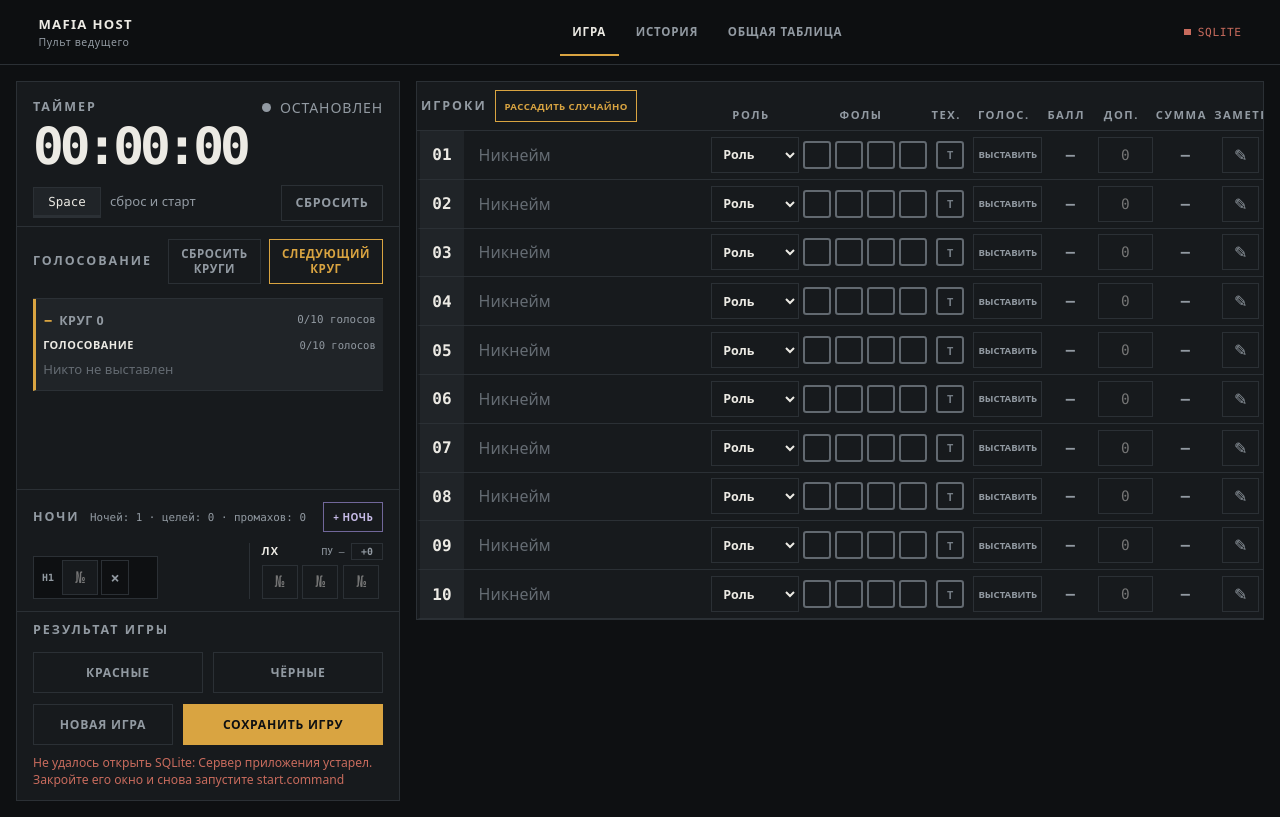
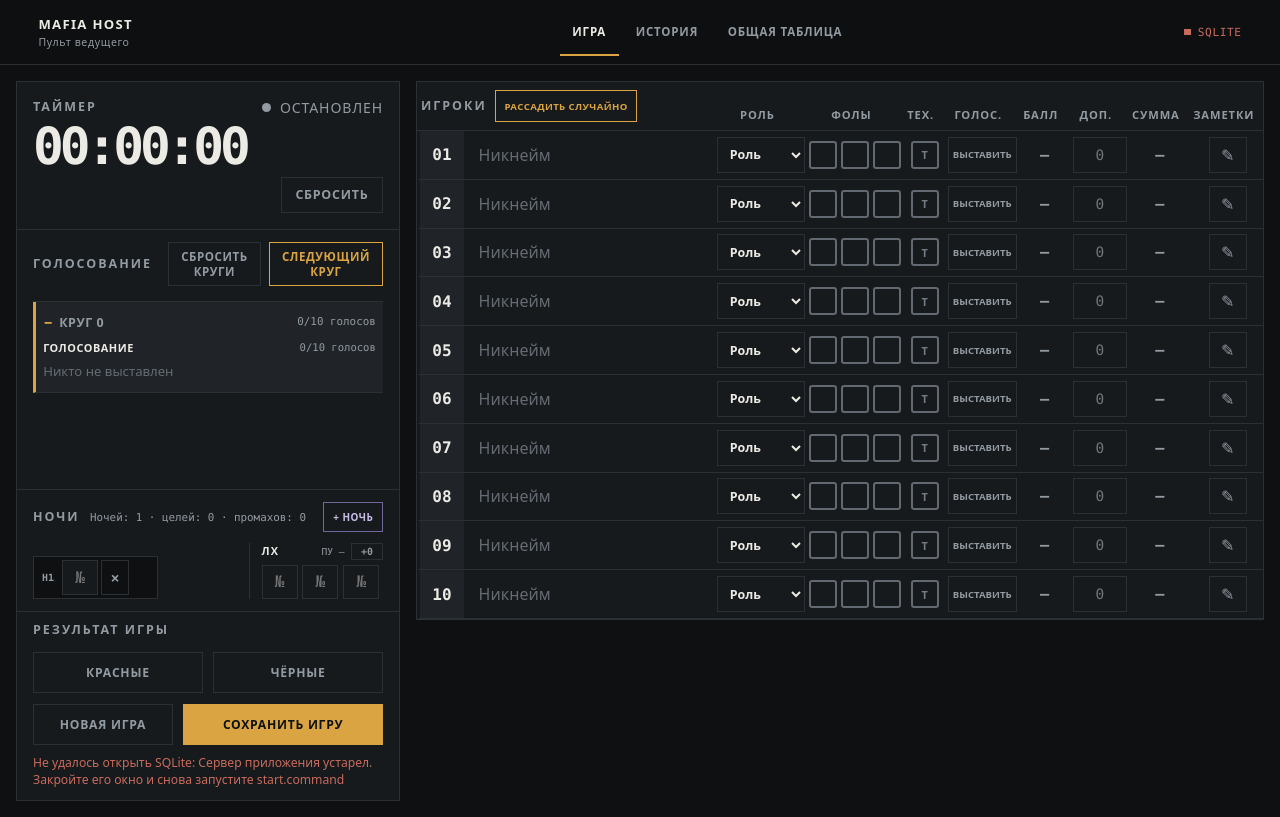
Before and after one commit to voprosovnety/mafia-host, a website with bundled scripts: page index.html in a window 1280 px wide. Built offline with nearby package versions, Linux system fonts and the light colour scheme; files whose address does not match are found by name.

Commit message:
Polish live game controls

```diff
--- a/index.html
+++ b/index.html
@@ -34,7 +34,6 @@
               <span id="timer-state-text">Остановлен</span>
             </p>
             <div class="timer-actions">
-              <p class="timer-hint"><kbd>Space</kbd> сброс и старт</p>
               <button class="reset-button" id="reset-timer" type="button">Сбросить</button>
             </div>
           </section>
--- a/js/domain.js
+++ b/js/domain.js
@@ -1,5 +1,5 @@
 export const PLAYER_COUNT = 10;
-export const MAX_FAULTS = 4;
+export const MAX_FAULTS = 3;
 export const MAX_TECHNICAL_FAULTS = 1;
 export const TECHNICAL_FAULT_PENALTY = -0.3;
 export const ROLE_OPTIONS = ["Мирный", "Шериф", "Мафия", "Дон"];
--- a/styles.css
+++ b/styles.css
@@ -23,7 +23,7 @@
   --space-6: 1.5rem;
   --header-height: 3rem;
   --control-height: 2.25rem;
-  --player-columns: 2.75rem minmax(10rem, 1fr) 5.5rem 7.75rem 2.4rem 4.3rem 3rem 3.4rem 3.6rem 2.8rem;
+  --player-columns: 2.75rem minmax(10rem, 1fr) 5.5rem 5.75rem 2.4rem 4.3rem 3rem 3.4rem 3.6rem 4.4rem;
 }
 
 * {
@@ -177,7 +177,7 @@ textarea {
 
 .control-column {
   display: grid;
-  grid-template-rows: 9rem minmax(11rem, 1fr) auto auto;
+  grid-template-rows: auto minmax(11rem, 1fr) auto auto;
   min-height: 0;
   align-self: stretch;
   overflow: hidden;
@@ -262,16 +262,10 @@ textarea {
   grid-column: 1 / -1;
   grid-row: 3;
   display: flex;
-  justify-content: space-between;
+  justify-content: flex-end;
   align-items: center;
   gap: var(--space-2);
-  margin: var(--space-2) 0 0;
-}
-
-.timer-hint {
   margin: 0;
-  color: var(--muted);
-  font-size: 0.82rem;
 }
 
 .reset-button {
@@ -891,7 +885,8 @@ kbd {
 
 .players-table {
   max-height: calc(100dvh - var(--header-height) - (var(--space-4) * 2));
-  overflow: auto;
+  overflow-x: hidden;
+  overflow-y: auto;
   border: 1px solid var(--line);
   background: var(--panel);
 }
@@ -904,7 +899,7 @@ kbd {
   grid-template-columns: var(--player-columns);
   gap: var(--space-1);
   align-items: end;
-  min-width: 51.5rem;
+  min-width: 0;
   padding: var(--space-2) var(--space-1);
   border-bottom: 1px solid var(--line);
   background: var(--panel);
@@ -957,12 +952,16 @@ kbd {
 }
 
 .players-heading-row > span {
+  min-width: 0;
+  overflow: hidden;
   color: var(--muted);
   font-size: 0.7rem;
   font-weight: 700;
-  letter-spacing: 0.14em;
+  letter-spacing: 0.08em;
   text-align: center;
-  text-transform: uppercase;
+  text-overflow: ellipsis;
+  text-transform: uppercase;
+  white-space: nowrap;
 }
 
 .players-list {
@@ -976,7 +975,7 @@ kbd {
   grid-template-columns: var(--player-columns);
   gap: var(--space-1);
   align-items: center;
-  min-width: 51.5rem;
+  min-width: 0;
   min-height: 3.05rem;
   border-left: 3px solid transparent;
   border-bottom: 1px solid var(--line);
@@ -1219,7 +1218,7 @@ kbd {
 
 .faults {
   display: grid;
-  grid-template-columns: repeat(4, 1.75rem);
+  grid-template-columns: repeat(3, 1.75rem);
   justify-content: end;
   gap: var(--space-1);
 }
@@ -2365,7 +2364,7 @@ kbd {
   cursor: pointer;
 }
 
-@media (max-width: 1179px) and (min-width: 900px) {
+@media (max-width: 1279px) and (min-width: 1180px) {
   .game-board {
     grid-template-columns: minmax(18.5rem, 19rem) minmax(0, 1fr);
     gap: var(--space-3);
@@ -2415,7 +2414,7 @@ kbd {
   }
 }
 
-@media (max-width: 899px) {
+@media (max-width: 1179px) {
   .game-board {
     grid-template-columns: 1fr;
     align-items: start;
@@ -2543,11 +2542,6 @@ kbd {
     max-width: none;
   }
 
-  .players-heading-row,
-  .player-row {
-    min-width: 51.5rem;
-  }
-
   .history-heading-row,
   .leaderboard-toolbar {
     align-items: start;
```
Also changed, not shown: AGENTS.md (+1 -1 lines), test/domain.test.js (+5 -0 lines).
